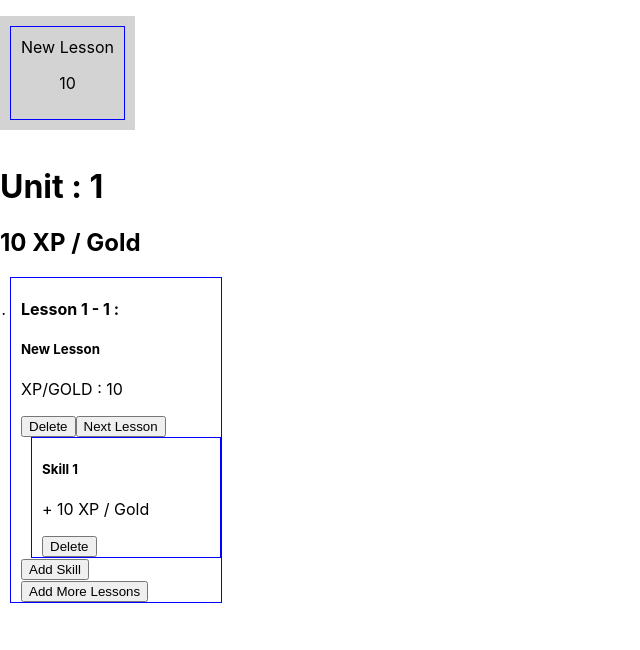
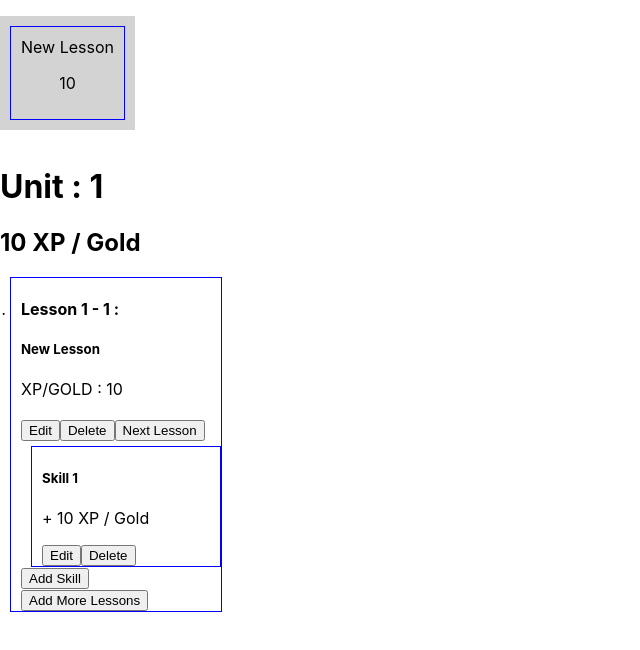
Before and after one commit to ze-e/react-skill-tree, a React (Create React App) app: page / in a window 1280 px wide. Both pictures are taken after a click on the button "Start lesson plan!". Shown: the top 650 px of the page, without its empty margins (0-640 px from the left). Built offline with nearby package versions, Linux system fonts and the light colour scheme.

Commit message:
readded edit button

```diff
--- a/src/components/ItemData.js
+++ b/src/components/ItemData.js
@@ -47,20 +47,13 @@ function ItemData(props) {
       {!editing ? <h5 className='item-data__name' onClick={toggleEdit}>{my.name}</h5>:
         <form onSubmit={toggleEdit}>
           <input className='item-data__name-input' type="text" defaultValue={my.name} onChange={handleChangeName}></input>
-          {editing ? <button className="item-data__edit" type="submit">Save</button>:<button className="item-data__edit" onClick={toggleEdit} type="button">Edit</button>}
+          {editing ? <button className="item-data__save" type="submit">Save</button>:<button className="item-data__edit" onClick={toggleEdit} type="button">Edit</button>}
         </form>
       }
       <p className='item-data__XP'>XP/GOLD : {my.xp}</p>
+      {!editing && <button className="item-data__edit" type="button" onClick={toggleEdit}>Edit</button>}
       <button className="item-data__delete" type="button" onClick={handleDelete}>Delete</button>
       <button className="item-data__add-child" type="button" onClick={handleAddChild}>Next Lesson</button>
-      {/* { editing && DATA[my.group-1] && DATA[my.group-1].length > 0 &&
-      <>
-        <label for="item-data__parentList">Change prerequisites:</label>
-        <select name="parents" id="parents" multiple onChange={handleChangeParents}>
-          {DATA[my.group-1].map((parent) => <option value={parent.id}>{parent.name}</option>)}
-        </select>
-      </>
-      } */}
       <ol className="item-data__skills">
         {my.skills && my.skills.length > 0 &&  my.skills.map((skill, index) => <SkillData key={index} index={index} item={skill} parent={props.item} addSkill={props.addSkill} changeSkill={props.changeSkill} deleteSkill={props.deleteSkill} changeName={props.changeName}/>)}
       </ol>
--- a/src/components/SkillData.js
+++ b/src/components/SkillData.js
@@ -23,10 +23,11 @@ function SkillData(props) {
       <h5 className='skill__name' onClick={toggleEdit}>{props.item}</h5>:
       <form onSubmit={toggleEdit}>
         <input type="text" defaultValue={props.item} onChange={handleChangeName}></input>
-      {editing ? <button className="skill__edit" type="submit">Save</button>:<button className="skill__edit" onClick={toggleEdit} type="button">Edit</button>}
+      {editing ? <button className="skill__save" type="submit">Save</button>:<button className="skill__edit" onClick={toggleEdit} type="button">Edit</button>}
 
       </form>}
       <p className="skill__xp">+ 10 XP / Gold</p>
+      {!editing && <button className="skill__edit" type="button" onClick={toggleEdit}>Edit</button>}
       <button className="skill__delete" type="button" onClick={handleDelete}>Delete</button>
     </li>
   )
```
